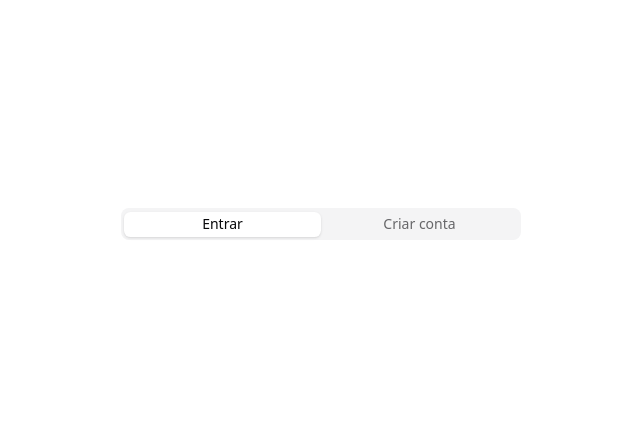
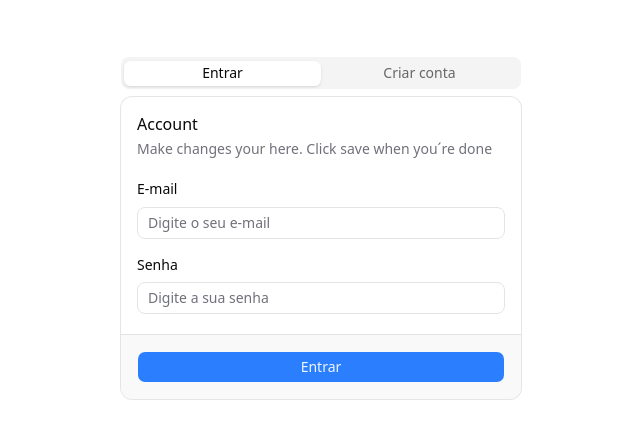
Before and after one commit to davifdev/doctor-appoitment, a Next.js app: page /authentication in a window 1280 px wide. Shown: the part 172-610 px from the top of the page, without its empty margins (319-959 px from the left). Built offline with nearby package versions, Linux system fonts and the light colour scheme.

Commit message:
feat: add signin form

```diff
--- /dev/null
+++ b/src/app/authentication/components/sign-in-form.tsx
@@ -0,0 +1,108 @@
+"use client";
+
+import { zodResolver } from "@hookform/resolvers/zod";
+import { Controller, useForm } from "react-hook-form";
+import z from "zod";
+
+import { Button } from "@/components/ui/button";
+import {
+  Card,
+  CardContent,
+  CardDescription,
+  CardFooter,
+  CardHeader,
+  CardTitle,
+} from "@/components/ui/card";
+import {
+  Field,
+  FieldError,
+  FieldGroup,
+  FieldLabel,
+} from "@/components/ui/field";
+import { Input } from "@/components/ui/input";
+
+const loginSchema = z.object({
+  email: z.email("E-mail inválido").trim().min(1, "E-mail é obrigatório"),
+  password: z
+    .string()
+    .trim()
+    .min(8, "A senha deve ter pelo menos 8 caracteres"),
+});
+
+type LoginSchemaType = z.infer<typeof loginSchema>;
+
+const SignInForm = () => {
+  const form = useForm<LoginSchemaType>({
+    resolver: zodResolver(loginSchema),
+    defaultValues: {
+      email: "",
+      password: "",
+    },
+  });
+
+  const onSubmit = (data: LoginSchemaType) => {
+    console.log(data);
+  };
+
+  return (
+    <Card>
+      <form onSubmit={form.handleSubmit(onSubmit)}>
+        <FieldGroup>
+          <CardHeader>
+            <CardTitle>Account</CardTitle>
+            <CardDescription>
+              Make changes your here. Click save when you´re done
+            </CardDescription>
+          </CardHeader>
+          <CardContent className="space-y-4">
+            <Controller
+              name="email"
+              control={form.control}
+              render={({ field, fieldState }) => (
+                <Field data-invalid={fieldState.invalid}>
+                  <FieldLabel htmlFor={field.name}>E-mail</FieldLabel>
+                  <Input
+                    {...field}
+                    id={field.name}
+                    aria-invalid={fieldState.invalid}
+                    placeholder="Digite o seu e-mail"
+                    autoComplete="off"
+                  />
+                  {fieldState.invalid && (
+                    <FieldError errors={[fieldState.error]} />
+                  )}
+                </Field>
+              )}
+            />
+            <Controller
+              name="password"
+              control={form.control}
+              render={({ field, fieldState }) => (
+                <Field data-invalid={fieldState.invalid}>
+                  <FieldLabel htmlFor={field.name}>Senha</FieldLabel>
+                  <Input
+                    {...field}
+                    id={field.name}
+                    aria-invalid={fieldState.invalid}
+                    placeholder="Digite a sua senha"
+                    autoComplete="off"
+                  />
+                  {fieldState.invalid && (
+                    <FieldError errors={[fieldState.error]} />
+                  )}
+                </Field>
+              )}
+            />
+          </CardContent>
+          <CardFooter>
+            <Button type="submit" className="w-full">
+              Entrar
+            </Button>
+          </CardFooter>
+        </FieldGroup>
+      </form>
+    </Card>
+  );
+};
+
+export default SignInForm;
--- a/src/app/authentication/page.tsx
+++ b/src/app/authentication/page.tsx
@@ -1,5 +1,6 @@
 import { Tabs, TabsContent, TabsList, TabsTrigger } from "@/components/ui/tabs";
 
+import SignInForm from "./components/sign-in-form";
 import SignUpForm from "./components/sign-up-form";
 
 const AuthenticationPage = () => {
@@ -10,7 +11,9 @@ const AuthenticationPage = () => {
           <TabsTrigger value="login">Entrar</TabsTrigger>
           <TabsTrigger value="register">Criar conta</TabsTrigger>
         </TabsList>
-        <TabsContent value="login"></TabsContent>
+        <TabsContent value="login">
+          <SignInForm />
+        </TabsContent>
         <TabsContent value="register">
           <SignUpForm />
         </TabsContent>
```
